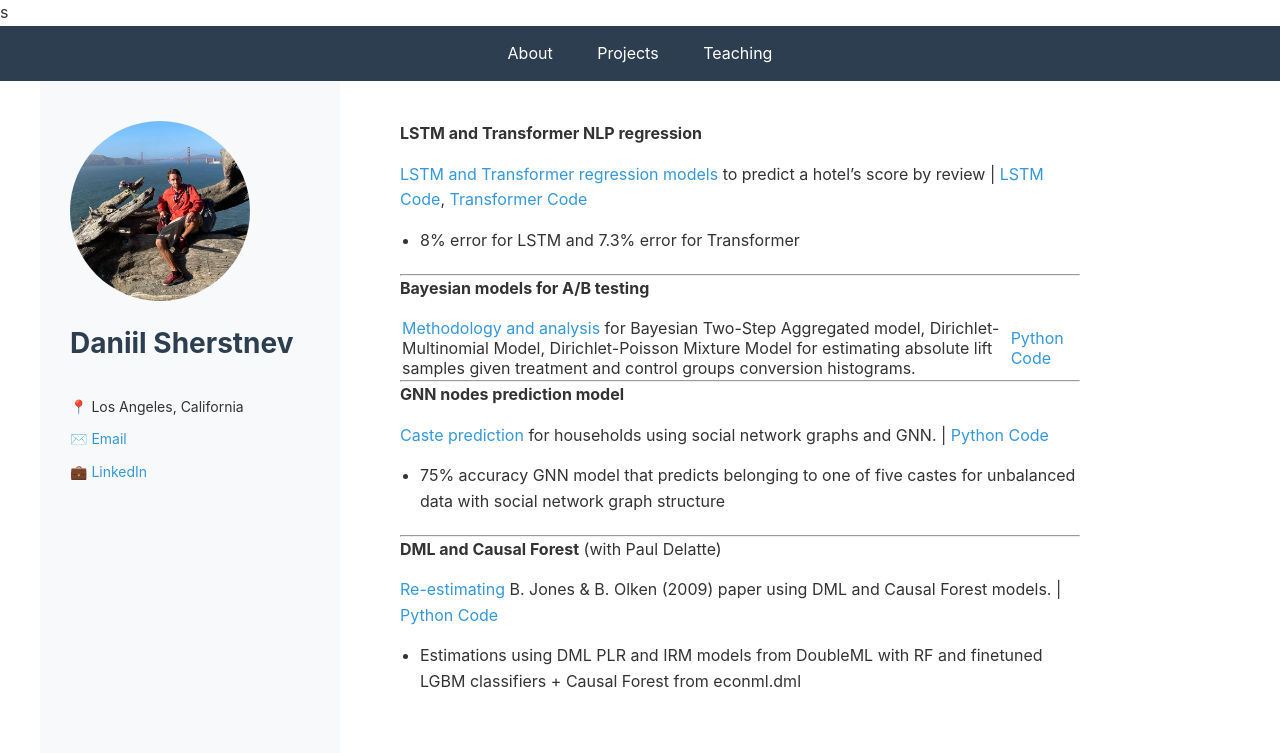
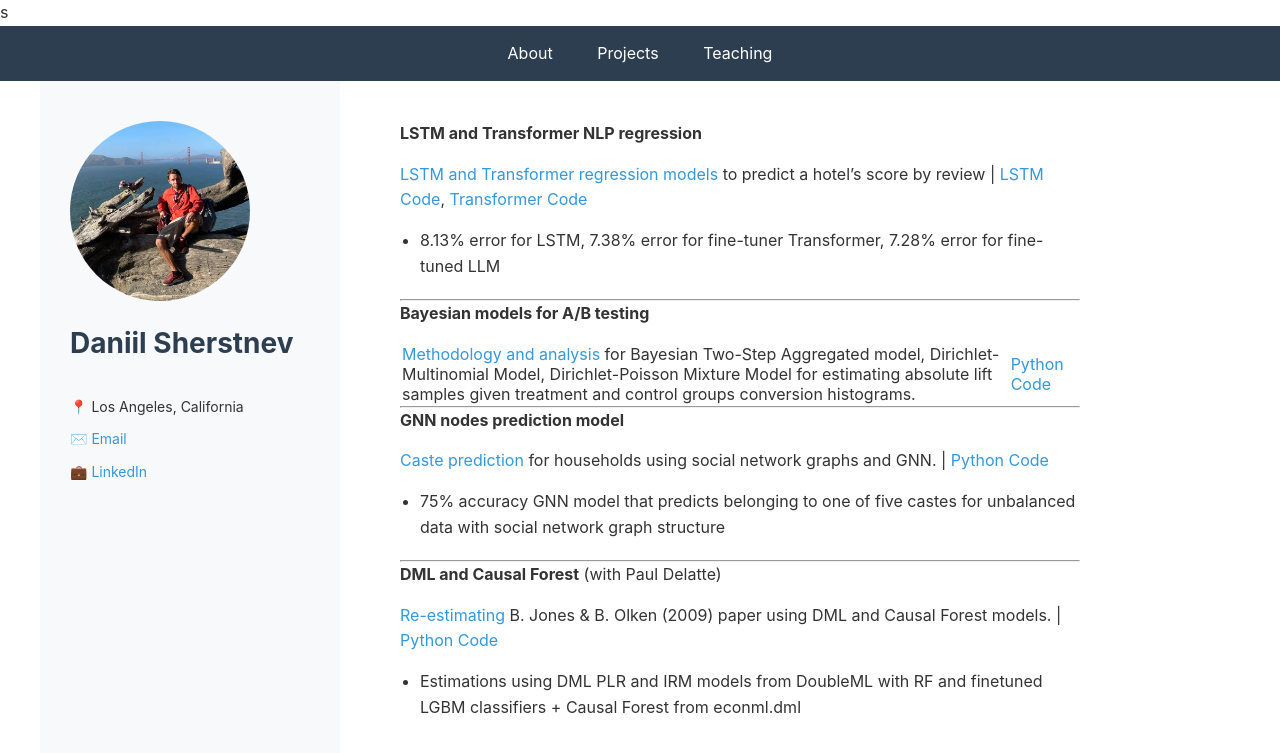
Before and after one commit to dansherstnev/daniil_sherstnev.github.io, a Jekyll site: the page built from projects.md, in a window 1280 px wide and 900 px high. Shown: the top 753 px of the window. Built offline with Jekyll 4.4.1, drawn with Linux system fonts in a browser that asks for light colours.

Commit message:
Update projects.md

```diff
--- a/projects.md
+++ b/projects.md
@@ -5,7 +5,7 @@ title: Projects
 **LSTM and Transformer NLP regression**
 
 [LSTM and Transformer regression models](assets/pdfs/nlp_regression.pdf) to predict a hotel's score by review | [LSTM Code](assets/code/lstm.py), [Transformer Code](assets/code/tranfformer_regression.py)
-   - 8% error for LSTM and 7.3% error for Transformer
+   - 8.13% error for LSTM, 7.38% error for fine-tuner Transformer, 7.28% error for fine-tuned LLM
 
 ---
 
```
